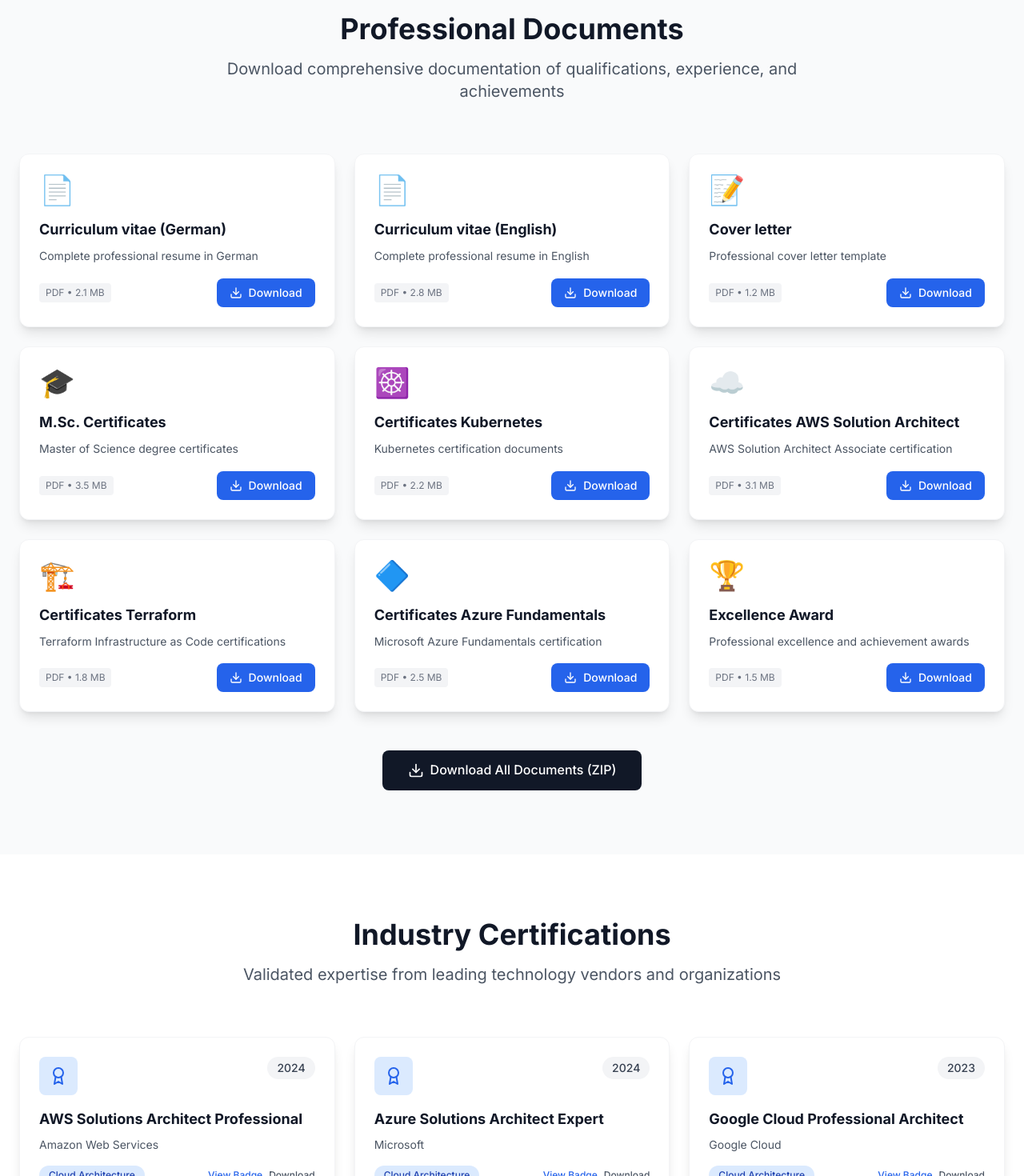
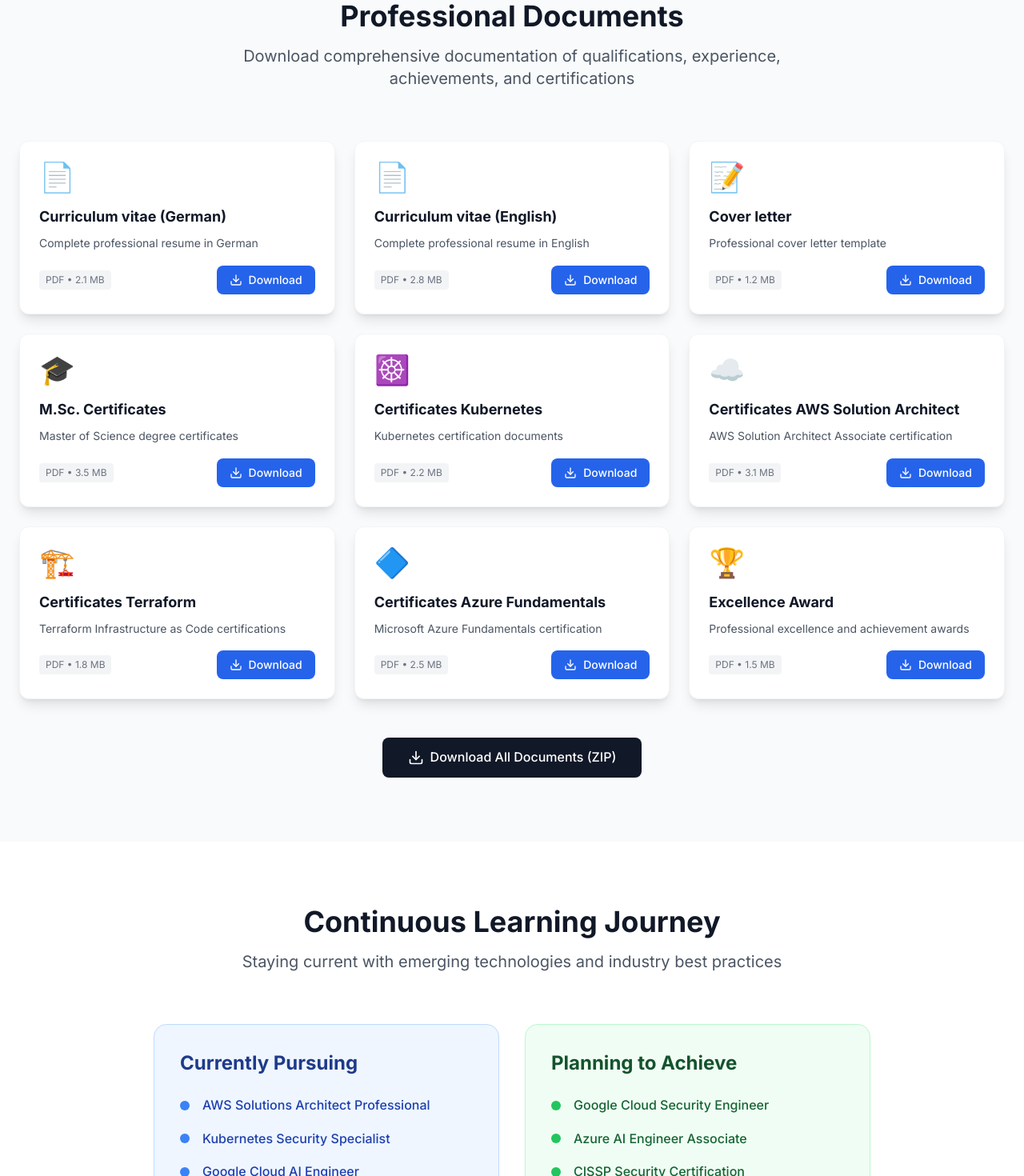
Before and after one commit to abhikghosh12/abhik.cloud, a Next.js app: page /certificates in a window 1280 px wide. Shown: the part 1330-2800 px from the top of the page at 80% size. Built offline with nearby package versions, Linux system fonts and the light colour scheme.

Commit message:
added all pages

```diff
--- a/app/certificates/page.tsx
+++ b/app/certificates/page.tsx
@@ -54,18 +54,14 @@ export default function CertificatesPage() {
   ]
 
   const certifications = [
-    { title: 'AWS Solutions Architect Professional', issuer: 'Amazon Web Services', year: '2024', category: 'Cloud Architecture', badge: true },
-    { title: 'Azure Solutions Architect Expert', issuer: 'Microsoft', year: '2024', category: 'Cloud Architecture', badge: true },
-    { title: 'Google Cloud Professional Architect', issuer: 'Google Cloud', year: '2023', category: 'Cloud Architecture', badge: true },
-    { title: 'Certified Kubernetes Administrator (CKA)', issuer: 'Cloud Native Computing Foundation', year: '2024', category: 'Container Orchestration', badge: true },
-    { title: 'HashiCorp Certified: Terraform Associate', issuer: 'HashiCorp', year: '2023', category: 'Infrastructure as Code', badge: true },
-    { title: 'Docker Certified Associate', issuer: 'Docker', year: '2023', category: 'Container Orchestration', badge: true },
-    { title: 'AWS Security Specialty', issuer: 'Amazon Web Services', year: '2024', category: 'Security', badge: true },
-    { title: 'Azure DevOps Engineer Expert', issuer: 'Microsoft', year: '2023', category: 'DevOps', badge: true },
-    { title: 'Machine Learning Engineer', issuer: 'Google Cloud', year: '2024', category: 'AI/ML', badge: true },
-    { title: 'DevSecOps Foundation', issuer: 'DevOps Institute', year: '2023', category: 'Security', badge: true },
-    { title: 'Python Developer Certified', issuer: 'Python Institute', year: '2022', category: 'Programming', badge: true },
-    { title: 'Certified ScrumMaster', issuer: 'Scrum Alliance', year: '2022', category: 'Project Management', badge: true }
+    { title: 'HashiCorp Certified: Terraform Associate (003)', issuer: 'HashiCorp', year: '2024', category: 'Infrastructure as Code', expires: 'Aug 2, 2026' },
+    { title: 'CKA: Certified Kubernetes Administrator', issuer: 'The Linux Foundation', year: '2023', category: 'Container Orchestration', expires: 'Aug 3, 2026' },
+    { title: 'AWS Certified Solutions Architect – Associate', issuer: 'Amazon Web Services', year: '2023', category: 'Cloud Architecture', expires: 'Feb 28, 2026' },
+    { title: 'AWS Certified Cloud Practitioner', issuer: 'Amazon Web Services', year: '2023', category: 'Cloud Architecture', expires: 'Feb 28, 2026' },
+    { title: 'Microsoft Certified: Azure Fundamentals', issuer: 'Microsoft', year: '2021', category: 'Cloud Architecture', expires: 'Never' },
+    { title: 'Certified SAFe® 6 Architect', issuer: 'Scaled Agile, Inc.', year: '2024', category: 'Project Management', expires: 'May 4, 2025' },
+    { title: 'Integrate Vertex AI Search and Conversation', issuer: 'Google Cloud', year: '2024', category: 'AI/ML', expires: 'Never' },
+    { title: 'Text Prompt Engineering Techniques', issuer: 'Google Cloud', year: '2024', category: 'AI/ML', expires: 'Never' }
   ]
 
   const filteredCertifications = activeFilter === 'All'
@@ -77,7 +73,7 @@ export default function CertificatesPage() {
       <Navbar />
 
       {/* Professional Header */}
-      <section className="bg-gradient-to-br from-blue-600 via-blue-700 to-blue-800 text-white py-24 mt-16">
+      <section className="hero-gradient text-white py-20 mt-20">
         <div className="container mx-auto px-6">
           <motion.div
             initial={{ opacity: 0, y: 20 }}
@@ -96,7 +92,7 @@ export default function CertificatesPage() {
             <div className="flex flex-wrap justify-center items-center gap-8 mt-8">
               <div className="flex items-center gap-2">
                 <Award className="text-yellow-400" size={24} />
-                <span className="text-blue-100">15+ Active Certifications</span>
+                <span className="text-blue-100">11 Active Certifications</span>
               </div>
               <div className="flex items-center gap-2">
                 <ExternalLink className="text-green-400" size={24} />
@@ -157,7 +153,7 @@ export default function CertificatesPage() {
 
             <div className="grid grid-cols-2 md:grid-cols-4 gap-8 mt-12">
               <div className="text-center">
-                <div className="text-4xl font-bold text-blue-600 mb-2">15+</div>
+                <div className="text-4xl font-bold text-blue-600 mb-2">11</div>
                 <div className="text-sm text-gray-600 font-medium">Active Certifications</div>
               </div>
               <div className="text-center">
@@ -188,7 +184,7 @@ export default function CertificatesPage() {
           >
             <h2 className="text-4xl font-bold text-gray-900 mb-4">Professional Documents</h2>
             <p className="text-xl text-gray-600 max-w-3xl mx-auto">
-              Download comprehensive documentation of qualifications, experience, and achievements
+              Download comprehensive documentation of qualifications, experience, achievements, and certifications
             </p>
           </motion.div>
 
@@ -232,106 +228,7 @@ export default function CertificatesPage() {
         </div>
       </section>
 
-      {/* Professional Certifications */}
-      <section className="py-20 bg-white">
-        <div className="container mx-auto px-6">
-          <motion.div
-            initial={{ opacity: 0, y: 20 }}
-            whileInView={{ opacity: 1, y: 0 }}
-            transition={{ duration: 0.6 }}
-            className="text-center mb-16"
-          >
-            <h2 className="text-4xl font-bold text-gray-900 mb-4">Industry Certifications</h2>
-            <p className="text-xl text-gray-600 max-w-3xl mx-auto">
-              Validated expertise from leading technology vendors and organizations
-            </p>
-          </motion.div>
 
-          <div className="grid md:grid-cols-2 lg:grid-cols-3 gap-6">
-            {filteredCertifications.map((cert, index) => (
-              <motion.div
-                key={index}
-                initial={{ opacity: 0, y: 20 }}
-                whileInView={{ opacity: 1, y: 0 }}
-                transition={{ duration: 0.6, delay: index * 0.1 }}
-                className="bg-white p-6 rounded-xl shadow-lg hover:shadow-xl transition-all duration-300 border border-gray-100"
-              >
-                <div className="flex items-start justify-between mb-4">
-                  <div className="w-12 h-12 bg-blue-100 rounded-lg flex items-center justify-center">
-                    <Award className="text-blue-600" size={24} />
-                  </div>
-                  <span className="bg-gray-100 text-gray-700 px-3 py-1 rounded-full text-sm font-medium">{cert.year}</span>
-                </div>
-                <h3 className="text-lg font-bold text-gray-900 mb-2">{cert.title}</h3>
-                <p className="text-gray-600 text-sm mb-4">{cert.issuer}</p>
-                <div className="flex items-center justify-between">
-                  <span className="bg-blue-100 text-blue-800 px-3 py-1 rounded-full text-xs font-medium">
-                    {cert.category}
-                  </span>
-                  <div className="flex gap-2">
-                    <a
-                      href="https://www.credly.com/users/abhik-ghosh.941f4a38/badges#credly"
-                      target="_blank"
-                      rel="noopener noreferrer"
-                      className="text-blue-600 hover:text-blue-800 text-xs font-medium transition-colors"
-                    >
-                      View Badge
-                    </a>
-                    <button className="text-gray-600 hover:text-gray-800 text-xs font-medium transition-colors">
-                      Download
-                    </button>
-                  </div>
-                </div>
-              </motion.div>
-            ))}
-          </div>
-        </div>
-      </section>
-
-      {/* Credly Verification Section */}
-      <section className="py-20 bg-gradient-to-br from-blue-50 to-indigo-50">
-        <div className="container mx-auto px-6">
-          <div className="bg-white p-12 rounded-2xl shadow-xl text-center max-w-4xl mx-auto border border-gray-100">
-            <div className="mb-8">
-              <div className="w-20 h-20 bg-orange-500 rounded-2xl flex items-center justify-center mx-auto mb-6">
-                <img src="/Site Files-download/Credly.PNG" alt="Credly Logo" className="w-12 h-12" />
-              </div>
-              <h3 className="text-3xl font-bold text-gray-900 mb-4">Verify My Credentials</h3>
-              <p className="text-gray-600 text-lg mb-8 max-w-2xl mx-auto">
-                All certifications are verified and can be independently validated through my Credly digital badge profile
-              </p>
-              <a
-                href="https://www.credly.com/users/abhik-ghosh.941f4a38/badges#credly"
-                target="_blank"
-                rel="noopener noreferrer"
-                className="bg-orange-500 text-white px-8 py-4 rounded-lg font-semibold hover:bg-orange-600 transition-colors inline-flex items-center gap-2 shadow-lg"
-              >
-                <ExternalLink size={20} />
-                View Credly Profile
-              </a>
-            </div>
-
-            <div className="grid grid-cols-2 md:grid-cols-4 gap-8 mt-12">
-              <div className="text-center">
-                <div className="text-4xl font-bold text-blue-600 mb-2">15+</div>
-                <div className="text-sm text-gray-600 font-medium">Active Certifications</div>
-              </div>
-              <div className="text-center">
-                <div className="text-4xl font-bold text-green-600 mb-2">5</div>
-                <div className="text-sm text-gray-600 font-medium">Cloud Providers</div>
-              </div>
-              <div className="text-center">
-                <div className="text-4xl font-bold text-purple-600 mb-2">8</div>
-                <div className="text-sm text-gray-600 font-medium">Technology Areas</div>
-              </div>
-              <div className="text-center">
-                <div className="text-4xl font-bold text-orange-600 mb-2">100%</div>
-                <div className="text-sm text-gray-600 font-medium">Verified Badges</div>
-              </div>
-            </div>
-          </div>
-        </div>
-      </section>
 
       {/* Learning Journey */}
       <section className="py-20 bg-white">
--- a/app/components/Footer.tsx
+++ b/app/components/Footer.tsx
@@ -35,7 +35,7 @@ export default function Footer() {
             {/* Social Links */}
             <div className="flex space-x-4">
               <a
-                href="https://www.linkedin.com/in/abhik-ghosh-cloud"
+                href="https://www.linkedin.com/in/abhik-ghosh-msc/"
                 target="_blank"
                 rel="noopener noreferrer"
                 className="w-10 h-10 bg-blue-600 rounded-lg flex items-center justify-center hover:bg-blue-700 transition-colors"
--- a/app/components/Navbar.tsx
+++ b/app/components/Navbar.tsx
@@ -55,7 +55,7 @@ export default function Navbar() {
 
             {/* Social Icons - Below Name */}
             <div className="flex flex-wrap gap-1 mt-1">
-              <a href="https://www.linkedin.com/in/abhik-ghosh-cloud" target="_blank" rel="noopener noreferrer"
+              <a href="https://www.linkedin.com/in/abhik-ghosh-msc/" target="_blank" rel="noopener noreferrer"
                  title="LinkedIn" className="w-6 h-6 bg-[#0077B5] rounded flex items-center justify-center hover:scale-110 transition-transform">
                 <svg width="12" height="12" viewBox="0 0 24 24" fill="white">
                   <path d="M20.447 20.452h-3.554v-5.569c0-1.328-.027-3.037-1.852-3.037-1.853 0-2.136 1.445-2.136 2.939v5.667H9.351V9h3.414v1.561h.046c.477-.9 1.637-1.85 3.37-1.85 3.601 0 4.267 2.37 4.267 5.455v6.286zM5.337 7.433c-1.144 0-2.063-.926-2.063-2.065 0-1.138.92-2.063 2.063-2.063 1.14 0 2.064.925 2.064 2.063 0 1.139-.925 2.065-2.064 2.065zm1.782 13.019H3.555V9h3.564v11.452z"/>
@@ -182,7 +182,7 @@ export default function Navbar() {
               <div className="pt-4 border-t border-white/20 mt-4 space-y-3">
                 {/* Social Icons Mobile */}
                 <div className="flex items-center justify-center space-x-3 pb-3">
-                  <a href="https://www.linkedin.com/in/abhik-ghosh-cloud" target="_blank" rel="noopener noreferrer"
+                  <a href="https://www.linkedin.com/in/abhik-ghosh-msc/" target="_blank" rel="noopener noreferrer"
                      title="LinkedIn" className="w-10 h-10 bg-[#0077B5] rounded-lg flex items-center justify-center">
                     <svg width="20" height="20" viewBox="0 0 24 24" fill="white">
                       <path d="M20.447 20.452h-3.554v-5.569c0-1.328-.027-3.037-1.852-3.037-1.853 0-2.136 1.445-2.136 2.939v5.667H9.351V9h3.414v1.561h.046c.477-.9 1.637-1.85 3.37-1.85 3.601 0 4.267 2.37 4.267 5.455v6.286zM5.337 7.433c-1.144 0-2.063-.926-2.063-2.065 0-1.138.92-2.063 2.063-2.063 1.14 0 2.064.925 2.064 2.063 0 1.139-.925 2.065-2.064 2.065zm1.782 13.019H3.555V9h3.564v11.452z"/>
--- a/app/contact/page.tsx
+++ b/app/contact/page.tsx
@@ -99,7 +99,7 @@ export default function ContactPage() {
       <Navbar />
 
       {/* Professional Header */}
-      <section className="bg-gradient-to-br from-blue-600 via-blue-700 to-blue-800 text-white py-24 mt-16">
+      <section className="hero-gradient text-white py-24 mt-16">
         <div className="container mx-auto px-6">
           <div className="text-center max-w-4xl mx-auto">
             <h1 className="text-4xl lg:text-6xl font-bold mb-6">
@@ -249,7 +249,7 @@ export default function ContactPage() {
       </div>
 
       {/* Call to Action Footer */}
-      <section className="bg-gradient-to-r from-blue-600 to-blue-800 text-white py-12">
+      <section className="hero-gradient text-white py-12">
         <div className="container mx-auto px-6 text-center">
           <motion.div
             initial={{ opacity: 0, y: 20 }}
--- a/app/data/siteConfig.json
+++ b/app/data/siteConfig.json
@@ -12,7 +12,7 @@
   "socials": [
     {
       "name": "LinkedIn",
-      "url": "https://www.linkedin.com/in/abhik-ghosh-m-sc-61539425/"
+      "url": "https://www.linkedin.com/in/abhik-ghosh-msc/"
     },
     {
       "name": "GitHub",
--- a/app/projects/page.tsx
+++ b/app/projects/page.tsx
@@ -44,7 +44,7 @@ export default function ProjectsPage() {
       <Navbar />
 
       {/* Professional Header */}
-      <section className="bg-gradient-to-br from-blue-600 via-blue-700 to-blue-800 text-white py-24 mt-16">
+      <section className="hero-gradient text-white py-24 mt-16">
         <div className="container mx-auto px-6">
           <div className="text-center max-w-4xl mx-auto">
             <h1 className="text-4xl lg:text-6xl font-bold mb-6">
--- a/app/resume/page.tsx
+++ b/app/resume/page.tsx
@@ -10,7 +10,7 @@ export default function ResumePage() {
       <Navbar />
 
       {/* Professional Header */}
-      <section className="bg-gradient-to-br from-blue-600 via-blue-700 to-blue-800 text-white py-16">
+      <section className="hero-gradient text-white py-16 mt-20">
         <div className="container mx-auto px-6">
           <div className="text-center max-w-4xl mx-auto">
             <h1 className="text-4xl lg:text-6xl font-bold mb-6">
@@ -31,11 +31,11 @@ export default function ResumePage() {
                 Schedule Interview
               </a>
               <a
-                href="/Certificates/Lebenslauf_Ghosh_Abhik.pdf"
+                href="/Certificates/EN_Ghosh_Abhik_Short.pdf"
                 download="Abhik_Ghosh_Resume.pdf"
                 className="border-2 border-white text-white px-6 py-3 rounded-lg font-semibold hover:bg-white/10 transition-colors inline-flex items-center gap-2"
               >
-                Download PDF
+                Download Resume
               </a>
             </div>
           </div>
--- a/data/siteConfig.json
+++ b/data/siteConfig.json
@@ -23,7 +23,7 @@
   "socials": [
     {
       "name": "LinkedIn",
-      "url": "https://www.linkedin.com/in/abhik-ghosh-m-sc-61539425/"
+      "url": "https://www.linkedin.com/in/abhik-ghosh-msc/"
     },
     {
       "name": "GitHub",
```
Also changed, not shown: app/page.tsx (+19 -15 lines).
